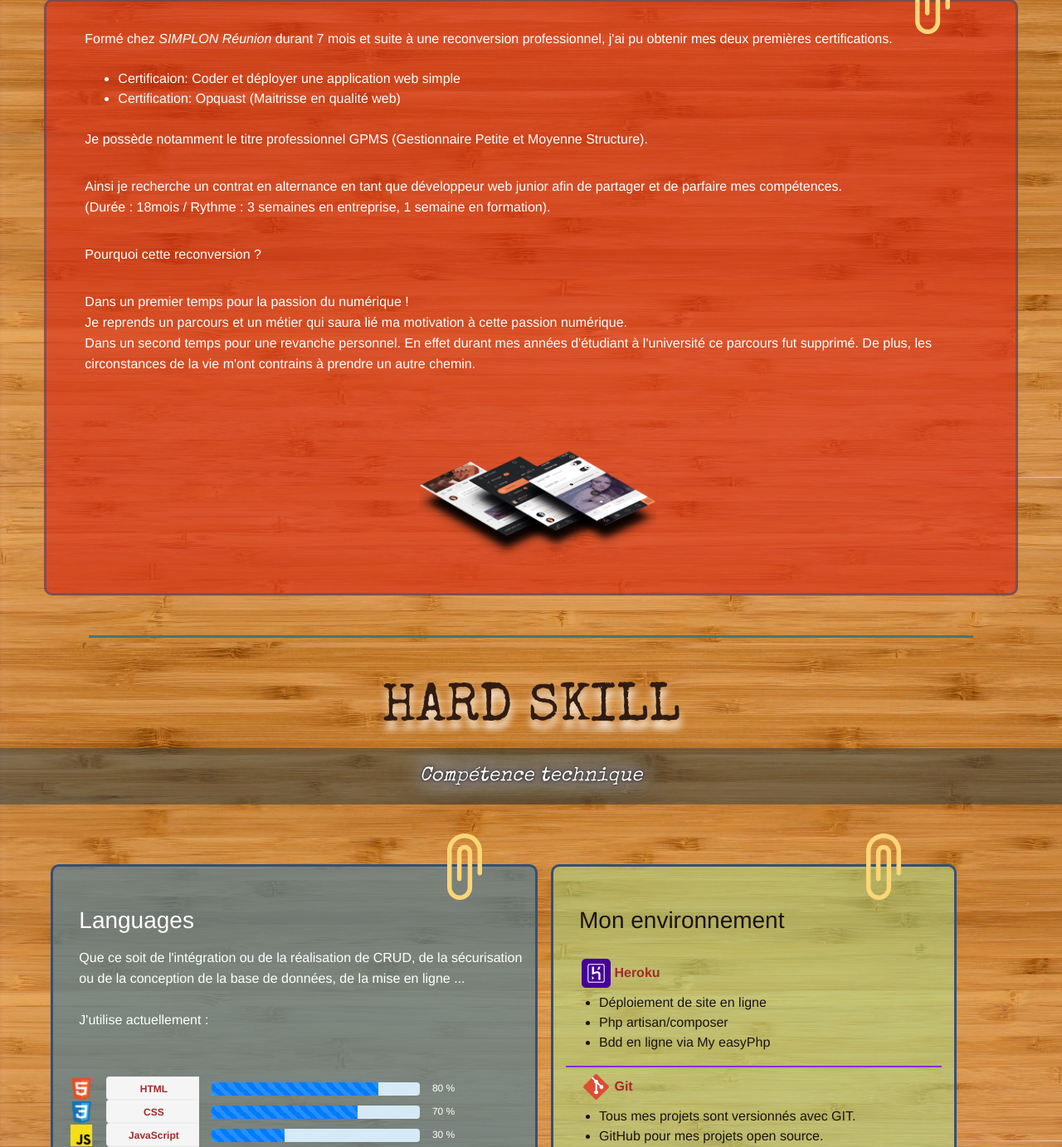
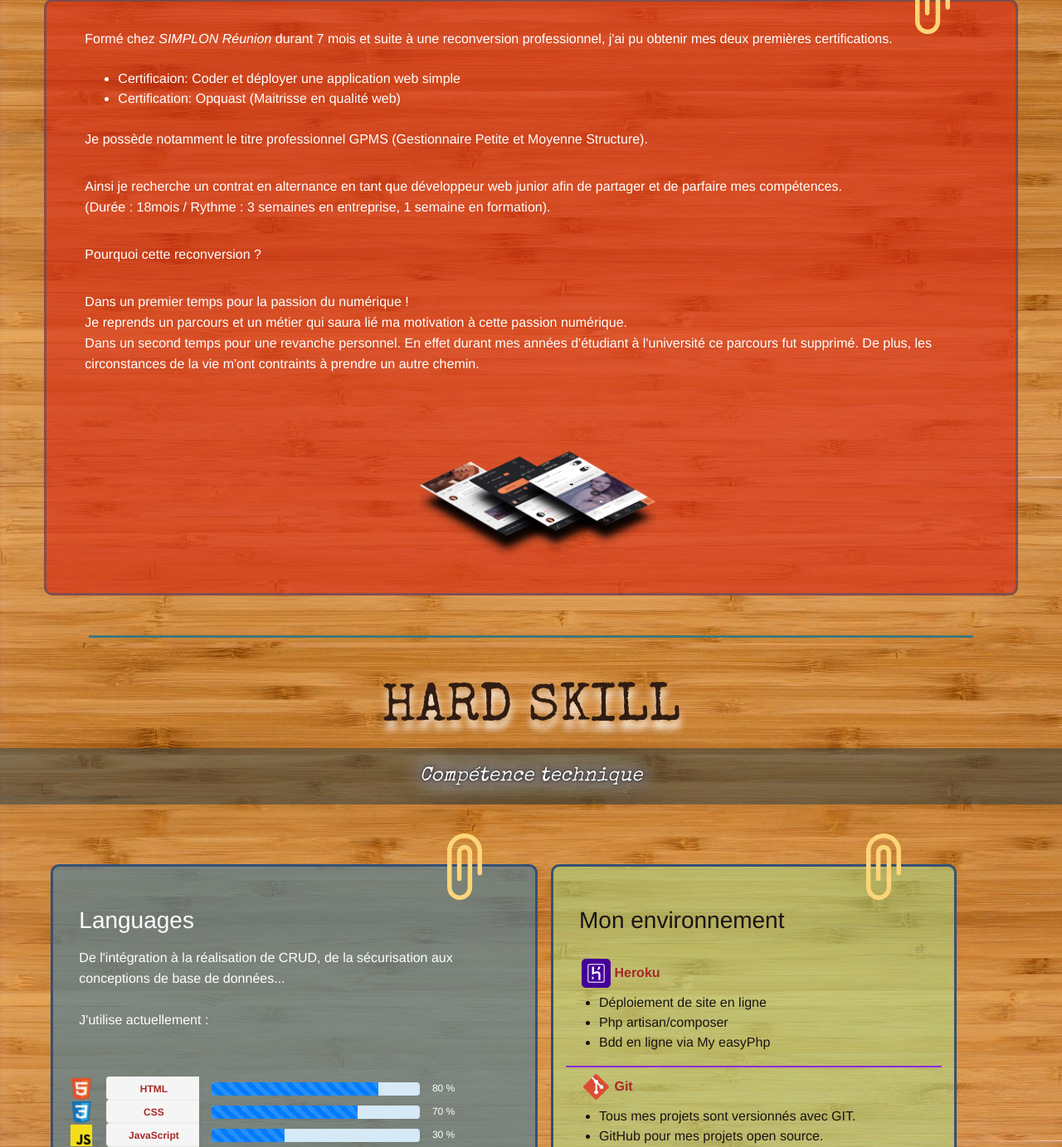
Before and after one commit to David-HUMBLOT/Portfolio, a PHP site: page / in a window 1280 px wide. Shown: the part 1025-2408 px from the top of the page at 83% size. Run offline with PHP 8.4, Linux system fonts and the light colour scheme; some libraries are stand-ins or nearby versions.

Commit message:
correction

```diff
--- a/index.php
+++ b/index.php
@@ -125,7 +125,7 @@
       <br>
 
       Dans un second temps pour une revanche personnel. En effet durant mes années d'étudiant à l'université ce parcours
-      fut supprimé. De plus, les circonstances de la vie m'ont contrains à prendre un autre chemin.
+      fut supprimé. De plus, les circonstances de la vie m'ont contraints à prendre un autre chemin.
     </p>
 
     <div data-aos="fade-up" data-aos-duration="3900">
@@ -165,9 +165,9 @@
           <div class="ml-3 ">
             <h3 class="mt-5">Languages</h3>
             <p>
-              Que ce soit de l'intégration ou de la réalisation de CRUD, de la sécurisation ou de la conception de la
-              base de données,
-              de la mise en ligne ...<br>
+              De l'intégration à la réalisation de CRUD, de la sécurisation aux conceptions de
+              base de données...<br>
+
               <br>J'utilise actuellement :
             </p>
           </div>
@@ -478,7 +478,7 @@
 
           <h3 class="mt-3 mx-3">Savoir être</h3>
           <div>
-            <p>Mes expériences professionnelles m'ont permis d'être quelqu'un de rigoureux, de calme et de
+            <p>Mes expériences professionnelles et personnel m'ont permis d'être quelqu'un de rigoureux, de calme et de
               responsable.
               Je sais tenir face à la pression et le temps.<br>
               J'anticipe toujours d'éventuels problème avant même qu'elle ne surviennent.</p>
@@ -505,33 +505,23 @@
               ainsi
               progresser serainement.</p>
             <p>Organiser chaque tâche selon un délai en prenant compte des compétences propres à chacun.</p>
-            <p>Je sais apprendre de mes propres erreurs et faire en sorte de me perfectionner au quotidien. Prendre du
+            <p>J'apprends de mes propres erreurs et faire en sorte de me perfectionner au quotidien. Prendre du
               recul permets souvent d'avancer efficacement.
 
             </p>
-            <p>Rassurer et tirer vers le haut chaque membre d'une équipe. Dans le but d'avancer tous ensemble vers
+            <p>Rassurer et tirer vers le haut chaque membre d'une équipe. Le but étant d'avancer tous ensemble vers
               les mêmes objectifs avec la même énergie. Garder cette cohésion est importante non seulement pour un projet
               mais aussi pour le moral de tous.</p>
           </div>
-
         </div>
-
-
       </div>
   </div>
   </section>
 
-
-
-
-
-  <!-- MON PARCOURS -->
-  <!-- ****************************************** -->
   <div id="parcours"></div>
   <div class="col-10 offset-1 d-flex  mt-5  redline"></div>
   <div class=""></div>
-  <!-- ****************************************** -->
-  <!-- TITRE PARCOURS -->
+
   <section class="container  div col-11 col-xs-12">
     <div class="row col-xs-12">
       <div class="col pt-5 text-center">
@@ -539,9 +529,6 @@
       </div>
     </div>
   </section>
-
-
-
 
   <!-- image with jquery -->
   <section class="container">
@@ -571,7 +558,7 @@
           <div class="text2">
             <h3>DEVELOPPEUR WEB JUNIOR</h3>
             <h3>09/2020 au 03/2021</h3>
-            <p>Formation SIMPLON Réunion-Coder et déployer une application web simple.</p>
+            <p>Formation SIMPLON Réunion - Coder et déployer une application web simple.</p>
           </div>
         </div>
       </div>
@@ -585,11 +572,6 @@
           </div>
         </div>
       </div>
-
-
-
-
-
     </div>
 
   </section>
@@ -626,12 +608,11 @@
             HTML5/PHP/CSS/JAVASCRIPT/BOOSTRAP/JQUERY.<br>
             JSON, Mysql, Base de donnée.<br>
             Réalisation de CRUD et sécurisation de formulaire.<br>
-            Déploiement en local ou en ligne d'un application web.
+            Déploiement  en ligne.
           </p>
         </div>
       </div>
     </div>
-
 
     <div data-aos="fade-up" data-aos-duration="3900">
       <!-- RESTAURATION -->
@@ -656,12 +637,10 @@
             <li>AGENT POLYVALENT SERVEUR</li>
           </ul>
           <p>
-            Gestion d'équipe : Planning, recrutement, assignation tâches.
-            Gestion fournisseurs : Commande de denrée , stockage, respect des normes d'hygiène alimentaire.
+            Gestion d'équipe : Planning, recrutement, assignation tâches.<br>
+            Gestion fournisseurs : Commande de denrée , stockage, respect des normes d'hygiène alimentaire.<br>
             Gestion bar/salle : Réservation clients, vente additionnel, accueil. Organisation événementielle.
           </p>
-
-
         </div>
       </div>
     </div>
@@ -681,16 +660,13 @@
             <p>Gestion Petite et Moyenne Structure</p>
           </div>
           <ul>
-            <li>Marketing, gestion, comptabilité</li>
-            <li>Etude de marché, prévisionnelle</li>
-            <li>Création d'entreprise</li>
-
+            <li>Marketing, gestion, comptabilité.</li>
+            <li>Etude de marché, prévisionnelle.</li>
+            <li>Création d'entreprise.</li>
           </ul>
         </div>
       </div>
     </div>
-
-
 
     <div data-aos="fade-up" data-aos-duration="3900">
       <!-- UNIVERSITE -->
@@ -710,8 +686,7 @@
           <p>Niveau Bac+2 en Biochimie</p>
           <ul>
             <li>Notion en informatique dédié à la biologie.
-              Language PYTHON, programmation séquentielle</li>
-
+              Language PYTHON</li>
             <li>
               Connaissance générale sur les sciences de la vie et de la terre.
             </li>
@@ -719,8 +694,6 @@
         </div>
       </div>
     </div>
-
-
 
       <section class="container col-11  box-competence pt-3 pb-4 ">
 
@@ -771,7 +744,6 @@
                 <form action="" method="" role="" class=" mt-5">
                   <div class=" mb-5">ATTENTION !! Ce formulaire en cours de maintenance</div>
                   <div class="row">
-
                     <div class="col-lg-6">
                       <div class="form-group contact-block1">
                         <input type="text" name="name" class="form-control" id="name" placeholder="Votre nom"
@@ -815,14 +787,13 @@
             </div>
             </div>
           </div>
-
       </section>
     </div>
   </div>
 
       <footer class="py-5 bg-black">
         <div class="container">
-          <p class="m-0 text-center text-white small">Copyright © Your Website 2020</p>
+          <p class="m-0 text-center text-white small">Copyright © app-folio-david-humblot.herokuapp.com 2021</p>
         </div>
         <!-- /.container -->
       </footer>
```
